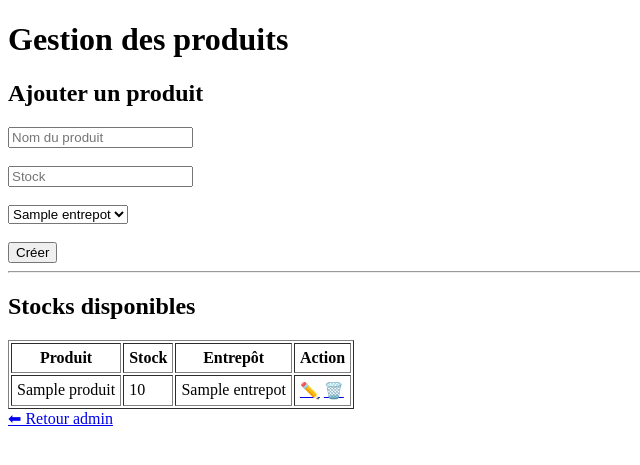
After one commit to ilha92/drivncook, a PHP site: page /admin/produits.php in a window 1280 px wide. The commit adds this page. Shown: the top 465 px of the page, without its empty margins (0-640 px from the left). Run offline with PHP 8.4, Linux system fonts and the light colour scheme; the visitor is signed in with stand-in values (Sample User, id 1); tables that the repository leaves empty or names only in its code hold one stand-in row (values such as "Sample post").

Commit message:
mise ajours des model + page admin

```diff
--- a/public/admin/dashboard.php
+++ b/public/admin/dashboard.php
@@ -19,6 +19,7 @@ if (!isset($_SESSION["type"]) || $_SESSION["type"] !== "admin") {
 
 <ul>
     <li><a href="franchises.php">Franchisés</a></li>
+    <li><a href="produits.php">Nouveaux Produits</a></li>
     <li><a href="approvisionnements.php">Approvisionnements</a></li>
     <li><a href="ventes.php">Ventes</a></li>
     <li><a href="achats.php">Achats</a></li>
--- /dev/null
+++ b/public/admin/produits.php
@@ -0,0 +1,133 @@
+<?php
+session_start();
+require_once "../../config/database.php";
+require_once "../../src/models/Produit.php";
+
+if (!isset($_SESSION["type"]) || $_SESSION["type"] !== "admin") {
+    header("Location: ../login.php");
+    exit;
+}
+
+// Action par défaut
+$action = $_GET["action"] ?? "list";
+$id = $_GET["id"] ?? null;
+
+/* =======================
+   AJOUT PRODUIT
+======================= */
+if ($_SERVER["REQUEST_METHOD"] === "POST") {
+    Produit::create(
+        $pdo,
+        $_POST["nom"],
+        $_POST["stock"],
+        $_POST["entrepot_id"]
+    );
+    header("Location: produits.php");
+    exit;
+}
+
+if ($action === "edit" && $id && $_SERVER["REQUEST_METHOD"] === "POST") {
+    Produit::updateByAdmin(
+        $pdo,
+        $_POST["nom"],
+        $_POST["stock"],
+        $_POST["entrepot_id"],
+        $id
+    );
+    header("Location: produits.php");
+    exit;
+}
+
+if ($action === "delete" && $id) {
+    Produit::delete($pdo, $id);
+    header("Location: produits.php");
+    exit;
+}
+
+$produits = Produit::getAll($pdo);
+$entrepots = Produit::getEntrepots($pdo);
+?>
+
+<!DOCTYPE html>
+<html>
+<head>
+    <meta charset="UTF-8">
+    <title>Admin - Produits</title>
+</head>
+<body>
+
+<h1>Gestion des produits</h1>
+
+<!-- =======================
+     AJOUT PRODUIT
+======================= -->
+<h2>Ajouter un produit</h2>
+
+<form method="POST">
+    <input name="nom" placeholder="Nom du produit" required><br><br>
+    <input type="number" name="stock" placeholder="Stock" min="0" required><br><br>
+
+    <select name="entrepot_id" required>
+        <?php foreach ($entrepots as $e): ?>
+            <option value="<?= $e["id"] ?>"><?= $e["nom"] ?></option>
+        <?php endforeach; ?>
+    </select><br><br>
+
+    <button>Créer</button>
+</form>
+
+<hr>
+
+<!-- =======================
+     LISTE PRODUITS
+======================= -->
+<h2>Stocks disponibles</h2>
+
+<?php if ($action === "list"):
+$produits = Produit::getAll($pdo);
+endif; ?>
+
+<table border="1" cellpadding="5">
+<tr>
+    <th>Produit</th>
+    <th>Stock</th>
+    <th>Entrepôt</th>
+    <th>Action</th>
+</tr>
+
+<?php foreach ($produits as $p): ?>
+<tr>
+    <td><?= $p["nom"] ?></td>
+    <td><?= $p["stock"] ?></td>
+    <td><?= $p["entrepot"] ?></td>
+    <td><a href="?action=edit&id=<?= $p["id"] ?>">✏️</a>
+        <a href="?action=delete&id=<?= $p["id"] ?>"
+           onclick="return confirm('Supprimer ce produit ?')">🗑️</a></td>
+</tr>
+<?php endforeach; ?>
+<!-- =======================
+     MODIFICATION
+======================= -->
+<?php if ($action === "edit" && $id):
+$produits = Produit::getById($pdo, $id);
+?>
+
+<h2>Modifier le produit</h2>
+
+<form method="POST">
+    <input name="nom" value="<?= htmlspecialchars($produits["nom"]) ?>"><br><br>
+    <input name="stock" value="<?= htmlspecialchars($produits["stock"]) ?>"><br><br>
+    <input name="entrepot_id" value="<?= htmlspecialchars($produits["entrepot_id"]) ?>"><br><br>
+    <button>Enregistrer</button>
+</form>
+
+<a href="produits.php">⬅ Retour</a>
+
+<?php endif; ?>
+
+</table>
+
+<a href="dashboard.php">⬅ Retour admin</a>
+
+</body>
+</html>
--- a/public/franchise/dashboard.php
+++ b/public/franchise/dashboard.php
@@ -23,6 +23,7 @@ if (!isset($_SESSION["type"]) || $_SESSION["type"] !== "franchise") {
     <li><a href="nouvelle_ventes.php">Nouvelle vente</a></li>
     <li><a href="ventes.php">Mes ventes</a></li>
     <li><a href="camions.php">Mes camions</a></li>
+    <li><a href="commandes.php">Mes commandes</a></li>
     <li><a href="entretien.php?id=1">Carnet d'entretien (exemple camion ID 1)</a></li>
 </ul>
 
--- /dev/null
+++ b/src/models/Produit.php
@@ -0,0 +1,57 @@
+<?php
+
+class Produit
+{
+      public static function getById($pdo, $id)
+    {
+        $stmt = $pdo->prepare("SELECT * FROM produits WHERE id = ?");
+        $stmt->execute([$id]);
+        return $stmt->fetch();
+    }
+
+    // Tous les produits
+    public static function getAll($pdo)
+    {
+        $sql = "
+            SELECT produits.*, entrepots.nom AS entrepot
+            FROM produits
+            JOIN entrepots ON produits.entrepot_id = entrepots.id
+        ";
+        return $pdo->query($sql)->fetchAll();
+    }
+
+    // Tous les entrepôts
+    public static function getEntrepots($pdo)
+    {
+        return $pdo->query("SELECT * FROM entrepots")->fetchAll();
+    }
+
+    // Créer un produit
+    public static function create($pdo, $nom, $stock, $entrepot_id)
+    {
+        $stmt = $pdo->prepare(
+            "INSERT INTO produits (nom, stock, entrepot_id)
+             VALUES (?, ?, ?)"
+        );
+        return $stmt->execute([$nom, $stock, $entrepot_id]);
+    }
+
+    // Modification complète par l'admin
+    public static function updateByAdmin($pdo, $nom, $stock, $entrepot_id, $id)
+    {
+        $sql = "UPDATE produits
+                SET nom = ?, stock = ?, entrepot_id = ?
+                WHERE id = ?";
+        $stmt = $pdo->prepare($sql);
+        return $stmt->execute([$nom, $stock, $entrepot_id, $id]);
+    }
+
+    // Suppression par l'admin
+    public static function delete($pdo, $id)
+    {
+        $stmt = $pdo->prepare("DELETE FROM produits WHERE id = ?");
+        return $stmt->execute([$id]);
+    }
+
+
+}
```
Also changed, not shown: modules.txt (+12 -0 lines), public/admin/approvisionnements.php (+57 -1 lines), public/franchise/commandes.php (added, +91 -0 lines), src/models/Approvisionnement.php (+28 -3 lines), src/models/Commande.php (added, +34 -0 lines).
